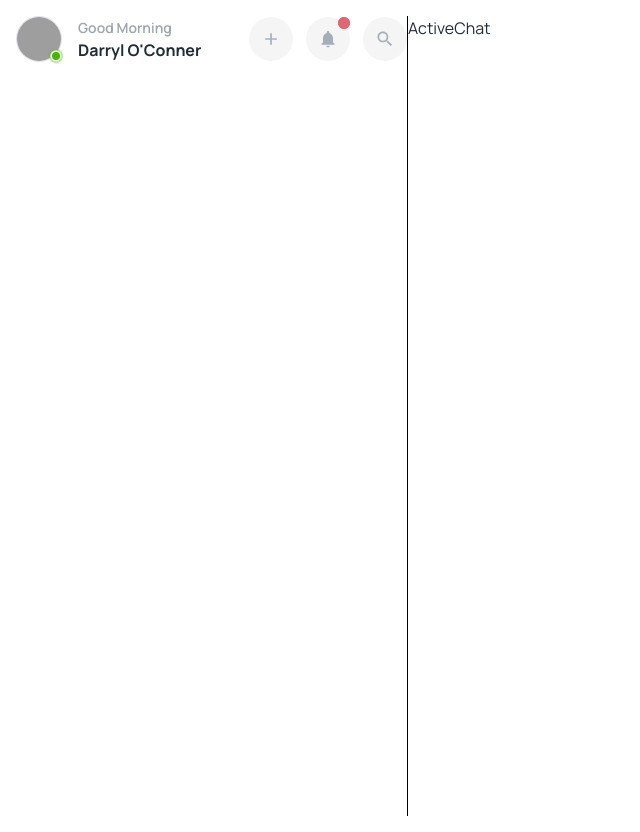
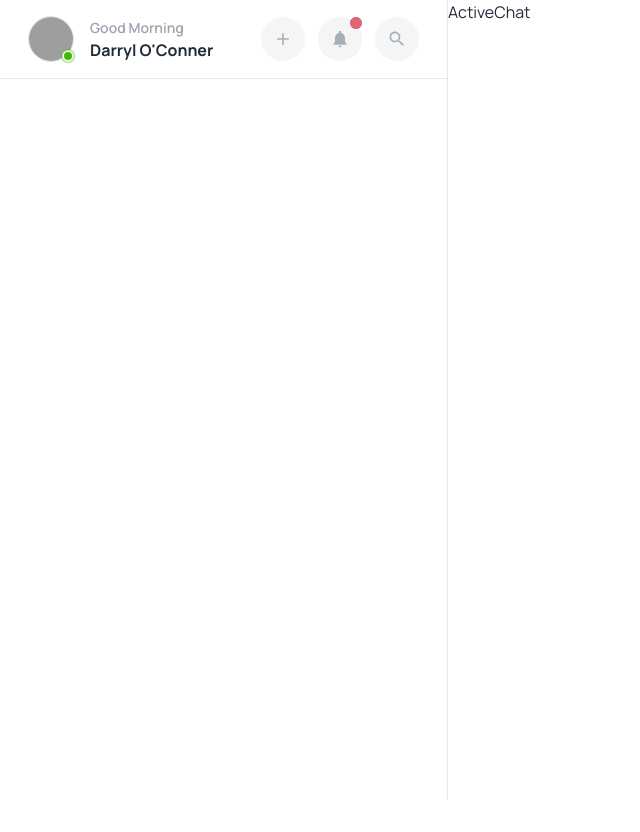
Before and after one commit to ShamirDuran/realtime_chat_web, a React (Create React App) app: page / in a window 1280 px wide. Shown: the whole page, without its empty margins (0-640 px from the left). After the commit the page ends 800 px from the top, so only its background shows below. Built offline with nearby package versions, Linux system fonts and the light colour scheme; grey boxes are pictures that could not be loaded.

Commit message:
Constants contenxt, restructuration of styled components

```diff
--- a/src/App.tsx
+++ b/src/App.tsx
@@ -1,11 +1,14 @@
 import { RouterProvider } from 'react-router-dom'
 import router from './router'
 import ThemeProvider from './theme'
+import { ConstantsProvider } from './context'
 
 function App() {
   return (
     <ThemeProvider>
-      <RouterProvider router={router} fallbackElement={<p>Initial Load...</p>} />
+      <ConstantsProvider>
+        <RouterProvider router={router} fallbackElement={<p>Initial Load...</p>} />
+      </ConstantsProvider>
     </ThemeProvider>
   )
 }
--- a/src/components/ChatElement.tsx
+++ b/src/components/General/BadgeWrapper.tsx
@@ -1,9 +1,7 @@
-import { IconButton, Tooltip } from '@mui/material'
-import Badge, { BadgeProps } from '@mui/material/Badge'
-import { Theme, styled } from '@mui/material/styles'
+import { styled } from '@mui/material/styles'
+import { BadgeProps, Badge } from '@mui/material'
 
 interface StyledBadgeProps extends BadgeProps {
-  theme?: Theme
   bgcolor?: string
   size?: number
   useRipple?: boolean
@@ -44,7 +42,7 @@ const StyledBadgeWrapper = styled(
   },
 }))
 
-export const StyledBadge = ({
+export const BadgeWrapper = ({
   vertical = 'top',
   horizontal = 'right',
   bgcolor,
@@ -80,25 +78,3 @@ export const StyledBadge = ({
     </StyledBadgeWrapper>
   )
 }
-
-interface WithTooltipProps {
-  tooltipTitle?: string
-  [x: string]: any
-}
-
-const withTooltip = (Component: React.ComponentType) => {
-  return styled(({ tooltipTitle = '', ...props }: WithTooltipProps) => (
-    <Tooltip title={tooltipTitle} arrow>
-      <Component {...props} />
-    </Tooltip>
-  ))(({ theme }) => ({
-    '&.MuiIconButton-root': {
-      backgroundColor: theme.palette.grey[200],
-      '&:hover': {
-        backgroundColor: theme.palette.action.focus,
-      },
-    },
-  }))
-}
-
-export const StyledIconButton = withTooltip(styled(IconButton)``)
--- /dev/null
+++ b/src/components/General/TooltipIconButton.tsx
@@ -0,0 +1,24 @@
+import { IconButton, Tooltip } from '@mui/material'
+import { styled } from '@mui/material/styles'
+
+interface WithTooltipProps {
+  tooltipTitle?: string
+  [x: string]: any
+}
+
+const withTooltip = (Component: React.ComponentType) => {
+  return styled(({ tooltipTitle = '', ...props }: WithTooltipProps) => (
+    <Tooltip title={tooltipTitle} arrow>
+      <Component {...props} />
+    </Tooltip>
+  ))(({ theme }) => ({
+    '&.MuiIconButton-root': {
+      backgroundColor: theme.palette.grey[200],
+      '&:hover': {
+        backgroundColor: theme.palette.action.focus,
+      },
+    },
+  }))
+}
+
+export const TooltipIconbutton = withTooltip(styled(IconButton)``)
--- a/src/components/index.ts
+++ b/src/components/index.ts
@@ -1,2 +1,3 @@
-export { StyledBadge } from './ChatElement'
-export { CircleAvatar } from './General/CircleAvatar'
+export * from './General/BadgeWrapper'
+export * from './General/CircleAvatar'
+export * from './General/TooltipIconButton'
--- /dev/null
+++ b/src/context/ConstantsContext.tsx
@@ -0,0 +1,20 @@
+import React from 'react'
+
+export const ConstantsContext = React.createContext({
+  margin: {
+    root: {
+      vertical: 0,
+      horizontal: 0,
+    },
+  },
+})
+
+export const ConstantsProvider = ({ children }: { children: JSX.Element }) => {
+  return (
+    <ConstantsContext.Provider
+      value={{ margin: { root: { vertical: 2, horizontal: 3.5 } } }}
+    >
+      {children}
+    </ConstantsContext.Provider>
+  )
+}
--- /dev/null
+++ b/src/context/index.ts
@@ -0,0 +1 @@
+export { ConstantsContext, ConstantsProvider } from './ConstantsContext'
--- /dev/null
+++ b/src/hooks/index.ts
@@ -0,0 +1 @@
+export * from './useConstants'
--- /dev/null
+++ b/src/hooks/useConstants.tsx
@@ -0,0 +1,4 @@
+import React from 'react'
+import { ConstantsContext } from '../context'
+
+export const useConstants = () => React.useContext(ConstantsContext)
--- a/src/pages/dashboard/DashboardPage.tsx
+++ b/src/pages/dashboard/DashboardPage.tsx
@@ -4,7 +4,7 @@ import { ActiveChat } from './ActiveChat'
 
 export const DashboardPage = () => {
   return (
-    <Stack px={2} py={2} direction='row'>
+    <Stack direction='row'>
       <MainPanel />
       <ActiveChat />
 
--- a/src/pages/dashboard/MainPanel.tsx
+++ b/src/pages/dashboard/MainPanel.tsx
@@ -9,7 +9,9 @@ export const MainPanel = () => {
       sx={{
         position: 'relative',
         height: '100vh',
-        borderRight: '1px solid black',
+        borderRight: 1,
+        borderRightColor: theme.palette.divider,
+        borderRightStyle: 'solid',
       }}
     >
       <Stack>
--- a/src/pages/dashboard/components/ActionHeader.tsx
+++ b/src/pages/dashboard/components/ActionHeader.tsx
@@ -1,19 +1,29 @@
 import { faker } from '@faker-js/faker'
-import { Stack, Typography, useTheme } from '@mui/material'
-import { CircleAvatar, StyledBadge } from '../../../components'
-import { StyledIconButton } from '../../../components/ChatElement'
 import AddIcon from '@mui/icons-material/Add'
 import NotificationsIcon from '@mui/icons-material/Notifications'
 import SearchIcon from '@mui/icons-material/Search'
+import { Box, Stack, Typography, useTheme } from '@mui/material'
+import { BadgeWrapper, CircleAvatar, TooltipIconbutton } from '../../../components'
+import { useConstants } from '../../../hooks'
 
 export const ActionHeader = () => {
   const theme = useTheme()
+  const constants = useConstants()
 
   return (
+    <Box
+      sx={{
+        py: constants.margin.root.vertical,
+        px: constants.margin.root.horizontal,
+        borderBottomWidth: 1,
+        borderBottomColor: theme.palette.divider,
+        borderBottomStyle: 'solid',
+      }}
+    >
       <Stack direction='row' alignItems='center'>
-      <StyledBadge vertical='bottom' horizontal='right' ripple={true}>
+        <BadgeWrapper vertical='bottom' horizontal='right' ripple={true}>
           <CircleAvatar src={faker.image.avatarLegacy()} />
-      </StyledBadge>
+        </BadgeWrapper>
 
         {/* User info */}
         <Stack
@@ -35,20 +45,21 @@ export const ActionHeader = () => {
 
         {/* Actions */}
         <Stack direction='row' ml={6} spacing={1.6}>
-        <StyledIconButton size='large' tooltipTitle='Start new chat'>
+          <TooltipIconbutton size='large' tooltipTitle='Start new chat'>
             <AddIcon color='inherit' fontSize='small' />
-        </StyledIconButton>
+          </TooltipIconbutton>
 
-        <StyledBadge bgcolor={theme.palette.error.main} size={12} shadow={false}>
-          <StyledIconButton size='large' tooltipTitle='Notifications'>
+          <BadgeWrapper bgcolor={theme.palette.error.main} size={12} shadow={false}>
+            <TooltipIconbutton size='large' tooltipTitle='Notifications'>
               <NotificationsIcon color='inherit' fontSize='small' />
-          </StyledIconButton>
-        </StyledBadge>
+            </TooltipIconbutton>
+          </BadgeWrapper>
 
-        <StyledIconButton size='large' tooltipTitle='Search messages'>
+          <TooltipIconbutton size='large' tooltipTitle='Search messages'>
             <SearchIcon color='inherit' fontSize='small' />
-        </StyledIconButton>
+          </TooltipIconbutton>
         </Stack>
       </Stack>
+    </Box>
   )
 }
```
Lines whose indentation alone changed are shown as unchanged.
